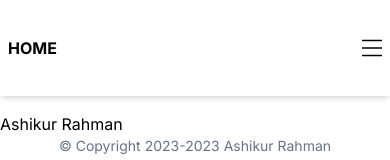
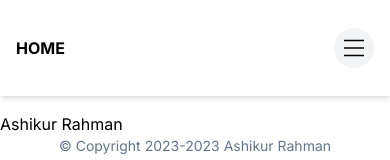
Before and after one commit to ashikur-rahman-fh/bio, a Next.js app: page / in a window 390 px wide. Shown: the top 160 px of the page. Built offline with nearby package versions, Linux system fonts and the light colour scheme.

Commit message:
Add fix navbar style

```diff
--- a/src/app/components/Navbar/index.tsx
+++ b/src/app/components/Navbar/index.tsx
@@ -20,7 +20,7 @@ const Navbar = () => {
   return (
     <React.Fragment>
       <section className="sticky top-0 z-50 mb-4 flex h-24 items-center justify-between bg-white shadow-md">
-        <div className="w-1/16 ml-2 text-left md:ml-32">
+        <div className="w-1/16 ml-4 text-left md:ml-32">
           <a className="font-bold uppercase" href="/">
             Home
           </a>
@@ -34,8 +34,8 @@ const Navbar = () => {
           <Social platforms={SOCIAL_PLATFORMS} />
         </div>
 
-        <div className="mr-2 flex w-1/2 justify-end md:mr-32 lg:hidden">
-          <span onClick={toggleHamburger}>
+        <div className="mr-4 flex w-1/2 justify-end md:mr-32 lg:hidden">
+          <span className="bg-gray-100 rounded-full aspect-square h-10 flex justify-center items-center" onClick={toggleHamburger}>
             {hambugerOpen ? (
               <Close style={{ width: "25px" }} />
             ) : (
```
